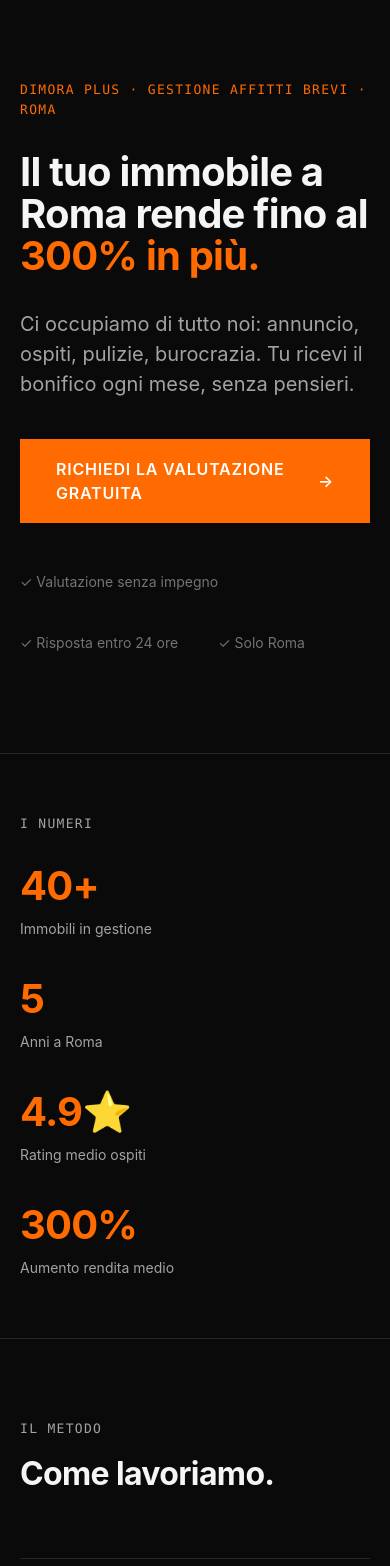
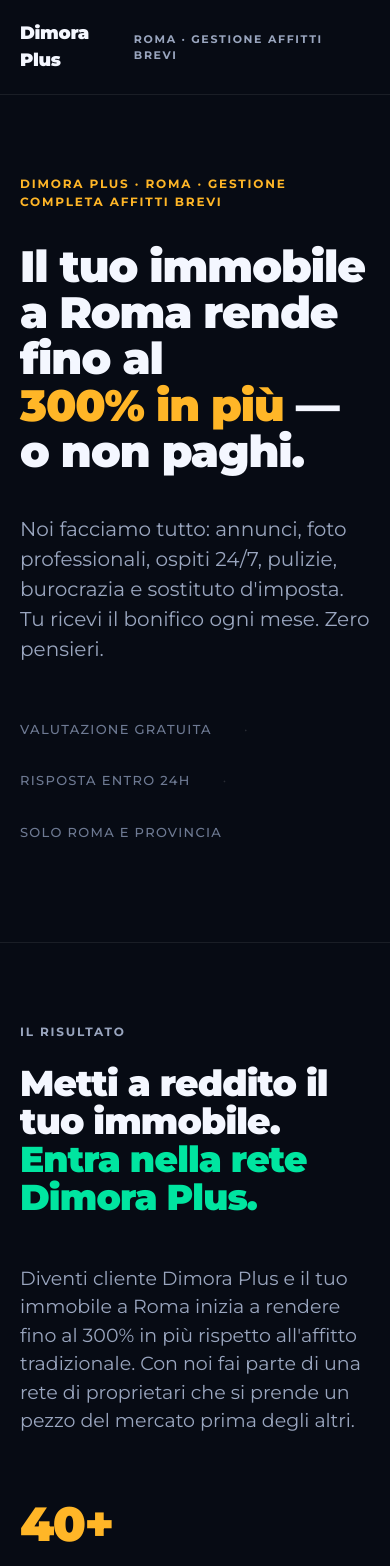
Before and after one commit to niccolosanso-ops/mattone-landing-template, a Next.js app: page / in a window 390 px wide. Shown: the top 1566 px of the page. Built offline with nearby package versions, Linux system fonts and the light colour scheme.

Commit message:
feat: restyle stile Full Arch Partner — Montserrat 900, palette dark blu + giallo/verde accent, form GHL embed inline

```diff
--- a/app/globals.css
+++ b/app/globals.css
@@ -1,16 +1,56 @@
 * { box-sizing: border-box; }
 html, body { padding: 0; margin: 0; }
+
+:root {
+  --bg: #070B14;
+  --bg-elevated: #0B1120;
+  --text: #F4F7FF;
+  --text-muted: #9AA6BF;
+  --text-dim: #6E7A93;
+  --accent: #FFB627;
+  --accent-2: #00E5A0;
+  --border: rgba(255, 255, 255, 0.08);
+  --border-strong: rgba(255, 255, 255, 0.14);
+}
+
 body {
-  background: #0a0a0a;
-  color: #f5f5f5;
-  font-family: -apple-system, BlinkMacSystemFont, "Segoe UI", Roboto, sans-serif;
+  background: var(--bg);
+  color: var(--text);
+  font-family: var(--font-montserrat), Montserrat, -apple-system, BlinkMacSystemFont, "Segoe UI", Roboto, sans-serif;
   -webkit-font-smoothing: antialiased;
   line-height: 1.5;
+  font-weight: 400;
 }
+
 a { color: inherit; text-decoration: none; }
-.container { max-width: 1120px; margin: 0 auto; padding: 0 24px; }
+
+.container { max-width: 1200px; margin: 0 auto; padding: 0 32px; }
 .mono { font-family: ui-monospace, SFMono-Regular, Menlo, monospace; letter-spacing: 0.02em; }
 
-@media (max-width: 600px) {
+h1, h2, h3, h4 { margin: 0; font-weight: 900; letter-spacing: -0.025em; line-height: 1.05; }
+
+.eyebrow { font-size: 12px; font-weight: 700; text-transform: uppercase; letter-spacing: 0.15em; color: var(--accent); }
+.eyebrow-muted { font-size: 12px; font-weight: 700; text-transform: uppercase; letter-spacing: 0.15em; color: var(--text-muted); }
+
+.btn {
+  display: inline-flex;
+  align-items: center;
+  gap: 12px;
+  padding: 18px 32px;
+  background: var(--accent);
+  color: #0A0A0A;
+  font-weight: 800;
+  font-size: 14px;
+  text-transform: uppercase;
+  letter-spacing: 0.08em;
+  border: 0;
+  cursor: pointer;
+  transition: transform 0.15s;
+}
+.btn:hover { transform: translateY(-1px); }
+
+.divider { width: 100%; height: 1px; background: var(--border); }
+
+@media (max-width: 640px) {
   .container { padding: 0 20px; }
 }
--- a/app/layout.tsx
+++ b/app/layout.tsx
@@ -1,16 +1,23 @@
 import type { Metadata } from "next";
+import { Montserrat } from "next/font/google";
 import "./globals.css";
 import { CONFIG } from "@/lib/config";
 
+const montserrat = Montserrat({
+  subsets: ["latin"],
+  weight: ["400", "500", "600", "700", "800", "900"],
+  variable: "--font-montserrat",
+});
+
 export const metadata: Metadata = {
   title: `${CONFIG.nomeAgenzia} — Affitti brevi a ${CONFIG.città}`,
-  description: `Il tuo immobile a ${CONFIG.città} può rendere fino al ${CONFIG.stats.percentualeRendita} in più. Gestione completa affitti brevi. Bonifico ogni mese.`,
+  description: `Il tuo immobile a ${CONFIG.città} può rendere fino al ${CONFIG.stats.percentualeRendita} in più. Gestione completa affitti brevi.`,
 };
 
 export default function RootLayout({ children }: { children: React.ReactNode }) {
   return (
-    <html lang="it">
-      <body style={{ margin: 0 }}>{children}</body>
+    <html lang="it" className={montserrat.variable}>
+      <body>{children}</body>
     </html>
   );
 }
--- a/app/page.tsx
+++ b/app/page.tsx
@@ -1,100 +1,128 @@
 import { CONFIG } from "@/lib/config";
 
 export default function Home() {
-  const accent = CONFIG.coloreAccent;
   return (
-    <main style={{ background: "#0a0a0a", color: "#f5f5f5", minHeight: "100vh" }}>
+    <main>
 
-      {/* ─────── HERO ─────── */}
-      <section style={{ borderBottom: "1px solid #262626", padding: "80px 0 100px" }}>
+      {/* ═══════════════ TOP BAR ═══════════════ */}
+      <header style={{ padding: "20px 0", borderBottom: "1px solid var(--border)" }}>
+        <div className="container" style={{ display: "flex", justifyContent: "space-between", alignItems: "center" }}>
+          <div style={{ fontWeight: 900, fontSize: 18, letterSpacing: "-0.02em" }}>{CONFIG.nomeAgenzia}</div>
+          <div className="eyebrow-muted" style={{ fontSize: 11 }}>{CONFIG.città.toUpperCase()} · GESTIONE AFFITTI BREVI</div>
+        </div>
+      </header>
+
+      {/* ═══════════════ HERO ═══════════════ */}
+      <section style={{ padding: "80px 0 100px" }}>
         <div className="container">
-          <div className="mono" style={{ fontSize: 13, textTransform: "uppercase", color: accent, marginBottom: 32, letterSpacing: "0.1em" }}>
-            {CONFIG.nomeAgenzia.toUpperCase()} · GESTIONE AFFITTI BREVI · {CONFIG.città.toUpperCase()}
+          <div className="eyebrow" style={{ marginBottom: 32 }}>
+            {CONFIG.nomeAgenzia.toUpperCase()} · {CONFIG.città.toUpperCase()} · GESTIONE COMPLETA AFFITTI BREVI
           </div>
-          <h1 style={{ fontSize: "clamp(40px, 6vw, 84px)", lineHeight: 1.05, fontWeight: 700, margin: "0 0 32px", letterSpacing: "-0.02em" }}>
+          <h1 style={{ fontSize: "clamp(44px, 7vw, 96px)", marginBottom: 40, maxWidth: 1100 }}>
             Il tuo immobile a {CONFIG.città} rende fino al<br/>
-            <span style={{ color: accent }}>{CONFIG.stats.percentualeRendita} in più.</span>
+            <span style={{ color: "var(--accent)" }}>{CONFIG.stats.percentualeRendita} in più</span> — o non paghi.
           </h1>
-          <p style={{ fontSize: 20, color: "#a3a3a3", maxWidth: 720, marginBottom: 40 }}>
-            Ci occupiamo di tutto noi: annuncio, ospiti, pulizie, burocrazia. Tu ricevi il bonifico ogni mese, senza pensieri.
+          <p style={{ fontSize: 20, color: "var(--text-muted)", maxWidth: 780, marginBottom: 56, lineHeight: 1.5 }}>
+            Noi facciamo tutto: annunci, foto professionali, ospiti 24/7, pulizie, burocrazia e sostituto d'imposta. Tu ricevi il bonifico ogni mese. Zero pensieri.
           </p>
-          <a href="#form" style={{ display: "inline-flex", alignItems: "center", gap: 12, background: accent, color: "#fff", padding: "18px 36px", fontWeight: 600, fontSize: 16, textTransform: "uppercase", letterSpacing: "0.05em" }}>
-            Richiedi la valutazione gratuita<span>→</span>
-          </a>
-          <div style={{ display: "flex", gap: 40, marginTop: 48, color: "#737373", fontSize: 14, flexWrap: "wrap" }}>
-            <span>✓ Valutazione senza impegno</span>
-            <span>✓ Risposta entro 24 ore</span>
-            <span>✓ Solo {CONFIG.città}</span>
+          <div style={{ display: "flex", gap: 32, flexWrap: "wrap", color: "var(--text-dim)", fontSize: 13, fontWeight: 500, textTransform: "uppercase", letterSpacing: "0.1em" }}>
+            <span>Valutazione gratuita</span>
+            <span style={{ color: "var(--border-strong)" }}>·</span>
+            <span>Risposta entro 24h</span>
+            <span style={{ color: "var(--border-strong)" }}>·</span>
+            <span>Solo {CONFIG.città} e provincia</span>
           </div>
         </div>
       </section>
 
-      {/* ─────── STATS ─────── */}
-      <section style={{ borderBottom: "1px solid #262626", padding: "60px 0" }}>
+      <div className="divider" />
+
+      {/* ═══════════════ THE WIN ═══════════════ */}
+      <section style={{ padding: "80px 0" }}>
         <div className="container">
-          <div className="mono" style={{ fontSize: 13, color: "#a3a3a3", textTransform: "uppercase", marginBottom: 32, letterSpacing: "0.1em" }}>I NUMERI</div>
-          <div style={{ display: "grid", gridTemplateColumns: "repeat(auto-fit, minmax(200px, 1fr))", gap: 40 }}>
-            <Stat n={`${CONFIG.stats.ourImmobili}+`} label="Immobili in gestione" accent={accent} />
-            <Stat n={`${CONFIG.stats.anniEsperienza}`} label={`Anni a ${CONFIG.città}`} accent={accent} />
-            <Stat n={`${CONFIG.stats.ratingMedio}⭐`} label="Rating medio ospiti" accent={accent} />
-            <Stat n={CONFIG.stats.percentualeRendita} label="Aumento rendita medio" accent={accent} />
+          <div className="eyebrow-muted" style={{ marginBottom: 24 }}>IL RISULTATO</div>
+          <h2 style={{ fontSize: "clamp(36px, 5vw, 68px)", marginBottom: 48, maxWidth: 900 }}>
+            Metti a reddito il tuo immobile.<br/>
+            <span style={{ color: "var(--accent-2)" }}>Entra nella rete Dimora Plus.</span>
+          </h2>
+          <p style={{ fontSize: 19, color: "var(--text-muted)", maxWidth: 780, marginBottom: 48, lineHeight: 1.5 }}>
+            Diventi cliente {CONFIG.nomeAgenzia} e il tuo immobile a {CONFIG.città} inizia a rendere fino al {CONFIG.stats.percentualeRendita} in più rispetto all'affitto tradizionale. Con noi fai parte di una rete di proprietari che si prende un pezzo del mercato prima degli altri.
+          </p>
+
+          <div style={{ display: "grid", gridTemplateColumns: "repeat(auto-fit, minmax(260px, 1fr))", gap: 32, marginTop: 64 }}>
+            <StatBig n={`${CONFIG.stats.ourImmobili}+`} label="Immobili in gestione" accent="var(--accent)" />
+            <StatBig n={CONFIG.stats.percentualeRendita} label="Aumento rendita medio" accent="var(--accent-2)" />
+            <StatBig n={CONFIG.stats.anniEsperienza} label={`Anni a ${CONFIG.città}`} accent="var(--accent)" />
+            <StatBig n={`${CONFIG.stats.ratingMedio}★`} label="Rating medio ospiti" accent="var(--accent-2)" />
           </div>
         </div>
       </section>
 
-      {/* ─────── METODO 01 02 03 ─────── */}
-      <section style={{ borderBottom: "1px solid #262626", padding: "80px 0" }}>
+      <div className="divider" />
+
+      {/* ═══════════════ THE METHOD ═══════════════ */}
+      <section style={{ padding: "80px 0" }}>
         <div className="container">
-          <div className="mono" style={{ fontSize: 13, color: "#a3a3a3", textTransform: "uppercase", marginBottom: 12, letterSpacing: "0.1em" }}>IL METODO</div>
-          <h2 style={{ fontSize: "clamp(32px, 4vw, 56px)", fontWeight: 700, letterSpacing: "-0.02em", margin: "0 0 60px" }}>Come lavoriamo.</h2>
+          <div className="eyebrow-muted" style={{ marginBottom: 24 }}>IL METODO</div>
+          <h2 style={{ fontSize: "clamp(36px, 5vw, 68px)", marginBottom: 64 }}>Come lo facciamo.</h2>
 
-          <MethodStep n="01" title="Annuncio ottimizzato" desc="Foto professionali, testi persuasivi, tariffe dinamiche per massimizzare le prenotazioni tutto l'anno." accent={accent} />
-          <MethodStep n="02" title="Ospiti gestiti 24/7" desc="Check-in, check-out, comunicazioni, pulizie professionali. Tu non devi fare nulla, ci pensa il nostro team." accent={accent} />
-          <MethodStep n="03" title="Zero burocrazia" desc="Contratti, tasse, comunicazioni al comune, sostituto d'imposta. Ci occupiamo di tutto, tu ricevi il bonifico." accent={accent} />
+          <MethodRow n="01 · Annuncio" title="Il tuo immobile online in 7 giorni." desc="Foto professionali, testo persuasivo, prezzi dinamici. L'annuncio va su Airbnb, Booking, Vrbo e i portali giusti — non a caso, con la strategia che vince nel tuo quartiere." />
+          <MethodRow n="02 · Ospiti" title="Gestione 24/7, notti e weekend inclusi." desc="Rispondiamo agli ospiti entro 5 minuti, gestiamo check-in e check-out, coordiniamo pulizie professionali dopo ogni soggiorno. Tu non ricevi mai una chiamata." />
+          <MethodRow n="03 · Bonifico" title="Ricevi solo il bonifico, ogni mese." desc="Contratti, tasse, sostituto d'imposta, comunicazioni al Comune, CIN, CIR. Ci occupiamo di tutta la burocrazia. Il rendiconto è chiaro e trasparente." />
         </div>
       </section>
 
-      {/* ─────── TESTIMONIANZE ─────── */}
-      <section style={{ borderBottom: "1px solid #262626", padding: "80px 0" }}>
+      <div className="divider" />
+
+      {/* ═══════════════ TESTIMONIANZE ═══════════════ */}
+      {CONFIG.testimonianze.length > 0 && (
+        <>
+        <section style={{ padding: "80px 0" }}>
           <div className="container">
-          <div className="mono" style={{ fontSize: 13, color: "#a3a3a3", textTransform: "uppercase", marginBottom: 12, letterSpacing: "0.1em" }}>PROPRIETARI SODDISFATTI</div>
-          <h2 style={{ fontSize: "clamp(32px, 4vw, 56px)", fontWeight: 700, letterSpacing: "-0.02em", margin: "0 0 60px" }}>Cosa dicono i nostri clienti.</h2>
-          <div style={{ display: "grid", gridTemplateColumns: "repeat(auto-fit, minmax(300px, 1fr))", gap: 24 }}>
+            <div className="eyebrow-muted" style={{ marginBottom: 24 }}>PROPRIETARI SODDISFATTI</div>
+            <h2 style={{ fontSize: "clamp(36px, 5vw, 68px)", marginBottom: 48 }}>Cosa dicono i nostri clienti.</h2>
+            <div style={{ display: "grid", gridTemplateColumns: "repeat(auto-fit, minmax(320px, 1fr))", gap: 24 }}>
               {CONFIG.testimonianze.map((t, i) => (
-              <blockquote key={i} style={{ margin: 0, padding: 32, background: "#141414", borderLeft: `3px solid ${accent}` }}>
-                <p style={{ fontSize: 18, lineHeight: 1.5, margin: "0 0 24px", fontStyle: "italic" }}>&ldquo;{t.quote}&rdquo;</p>
-                <footer style={{ fontSize: 14, color: "#a3a3a3" }}>
-                  <strong style={{ color: "#f5f5f5" }}>{t.autore}</strong> · {t.immobile}
+                <blockquote key={i} style={{ margin: 0, padding: 32, background: "var(--bg-elevated)", borderTop: "3px solid var(--accent)" }}>
+                  <p style={{ fontSize: 18, lineHeight: 1.5, margin: "0 0 24px", color: "var(--text)" }}>&ldquo;{t.quote}&rdquo;</p>
+                  <footer style={{ fontSize: 13, color: "var(--text-muted)", fontWeight: 600, textTransform: "uppercase", letterSpacing: "0.1em" }}>
+                    <strong style={{ color: "var(--text)", fontWeight: 800 }}>{t.autore}</strong> · {t.immobile}
                   </footer>
                 </blockquote>
               ))}
             </div>
           </div>
         </section>
+        <div className="divider" />
+        </>
+      )}
 
-      {/* ─────── FORM (GHL EMBED) ─────── */}
-      <section id="form" style={{ padding: "100px 0", background: "#141414" }}>
-        <div className="container" style={{ maxWidth: 720 }}>
-          <div className="mono" style={{ fontSize: 13, color: accent, textTransform: "uppercase", marginBottom: 12, letterSpacing: "0.1em" }}>RICHIEDI ORA</div>
-          <h2 style={{ fontSize: "clamp(32px, 4vw, 48px)", fontWeight: 700, letterSpacing: "-0.02em", margin: "0 0 16px" }}>Scopri quanto rende il tuo immobile.</h2>
-          <p style={{ fontSize: 18, color: "#a3a3a3", marginBottom: 40 }}>
+      {/* ═══════════════ FORM GHL EMBED ═══════════════ */}
+      <section id="form" style={{ padding: "100px 0", background: "var(--bg-elevated)" }}>
+        <div className="container" style={{ maxWidth: 820 }}>
+          <div className="eyebrow" style={{ marginBottom: 24 }}>RICHIEDI LA VALUTAZIONE</div>
+          <h2 style={{ fontSize: "clamp(36px, 5vw, 68px)", marginBottom: 20 }}>
+            Scopri quanto rende<br/>
+            <span style={{ color: "var(--accent)" }}>il tuo immobile.</span>
+          </h2>
+          <p style={{ fontSize: 19, color: "var(--text-muted)", marginBottom: 48, lineHeight: 1.5 }}>
             Valutazione gratuita e senza impegno. Ti ricontattiamo entro 24 ore.
           </p>
-          <div style={{ background: "#0a0a0a", padding: 24, borderRadius: 4 }} dangerouslySetInnerHTML={{ __html: CONFIG.ghlFormEmbedHtml }} />
+          <div style={{ background: "var(--bg)", padding: 32, border: "1px solid var(--border)" }} dangerouslySetInnerHTML={{ __html: CONFIG.ghlFormEmbedHtml }} />
         </div>
       </section>
 
-      {/* ─────── FOOTER ─────── */}
-      <footer style={{ padding: "48px 0", borderTop: "1px solid #262626", background: "#0a0a0a" }}>
+      {/* ═══════════════ FOOTER ═══════════════ */}
+      <footer style={{ padding: "48px 0", borderTop: "1px solid var(--border)" }}>
         <div className="container">
-          <div style={{ display: "flex", justifyContent: "space-between", flexWrap: "wrap", gap: 24, alignItems: "center" }}>
+          <div style={{ display: "flex", justifyContent: "space-between", flexWrap: "wrap", gap: 24, alignItems: "flex-start" }}>
             <div>
-              <div style={{ fontSize: 20, fontWeight: 700 }}>{CONFIG.nomeAgenzia}</div>
-              <div style={{ fontSize: 14, color: "#737373", marginTop: 8 }}>Gestione affitti brevi · {CONFIG.città}</div>
+              <div style={{ fontWeight: 900, fontSize: 22, letterSpacing: "-0.02em" }}>{CONFIG.nomeAgenzia}</div>
+              <div className="eyebrow-muted" style={{ marginTop: 12, fontSize: 11 }}>GESTIONE AFFITTI BREVI · {CONFIG.città.toUpperCase()}</div>
             </div>
-            <div style={{ fontSize: 14, color: "#a3a3a3", textAlign: "right" }}>
-              <div>📞 <a href={`tel:${CONFIG.telefono}`}>{CONFIG.telefono}</a></div>
-              <div style={{ marginTop: 6 }}>✉️ <a href={`mailto:${CONFIG.email}`}>{CONFIG.email}</a></div>
+            <div style={{ fontSize: 14, textAlign: "right", color: "var(--text-muted)" }}>
+              <div style={{ marginBottom: 8 }}><a href={`tel:${CONFIG.telefono}`} style={{ color: "var(--text)" }}>{CONFIG.telefono}</a></div>
+              <div><a href={`mailto:${CONFIG.email}`} style={{ color: "var(--text)" }}>{CONFIG.email}</a></div>
             </div>
           </div>
         </div>
@@ -103,22 +131,22 @@
   );
 }
 
-function Stat({ n, label, accent }: { n: string; label: string; accent: string }) {
+function StatBig({ n, label, accent }: { n: string; label: string; accent: string }) {
   return (
     <div>
-      <div style={{ fontSize: "clamp(40px, 5vw, 64px)", fontWeight: 700, color: accent, letterSpacing: "-0.02em", lineHeight: 1 }}>{n}</div>
-      <div style={{ fontSize: 14, color: "#a3a3a3", marginTop: 12 }}>{label}</div>
+      <div style={{ fontSize: "clamp(48px, 6vw, 80px)", fontWeight: 900, color: accent, letterSpacing: "-0.03em", lineHeight: 1 }}>{n}</div>
+      <div className="eyebrow-muted" style={{ marginTop: 16 }}>{label}</div>
     </div>
   );
 }
 
-function MethodStep({ n, title, desc, accent }: { n: string; title: string; desc: string; accent: string }) {
+function MethodRow({ n, title, desc }: { n: string; title: string; desc: string }) {
   return (
-    <div style={{ display: "grid", gridTemplateColumns: "120px 1fr", gap: 32, padding: "32px 0", borderTop: "1px solid #262626" }}>
-      <div className="mono" style={{ fontSize: 40, color: accent, fontWeight: 700, letterSpacing: "-0.02em" }}>{n}</div>
+    <div style={{ display: "grid", gridTemplateColumns: "minmax(180px, 240px) 1fr", gap: 48, padding: "48px 0", borderTop: "1px solid var(--border)" }}>
+      <div className="mono" style={{ fontSize: 15, color: "var(--accent)", fontWeight: 700, textTransform: "uppercase", letterSpacing: "0.1em" }}>{n}</div>
       <div>
-        <h3 style={{ fontSize: 24, fontWeight: 600, margin: "0 0 12px" }}>{title}</h3>
-        <p style={{ fontSize: 17, color: "#a3a3a3", margin: 0, maxWidth: 640 }}>{desc}</p>
+        <h3 style={{ fontSize: "clamp(24px, 3vw, 36px)", fontWeight: 900, marginBottom: 20 }}>{title}</h3>
+        <p style={{ fontSize: 17, color: "var(--text-muted)", margin: 0, maxWidth: 720, lineHeight: 1.55 }}>{desc}</p>
       </div>
     </div>
   );
```
Also changed, not shown: app/grazie/page.tsx (+13 -13 lines). Lines whose indentation alone changed are shown as unchanged.
